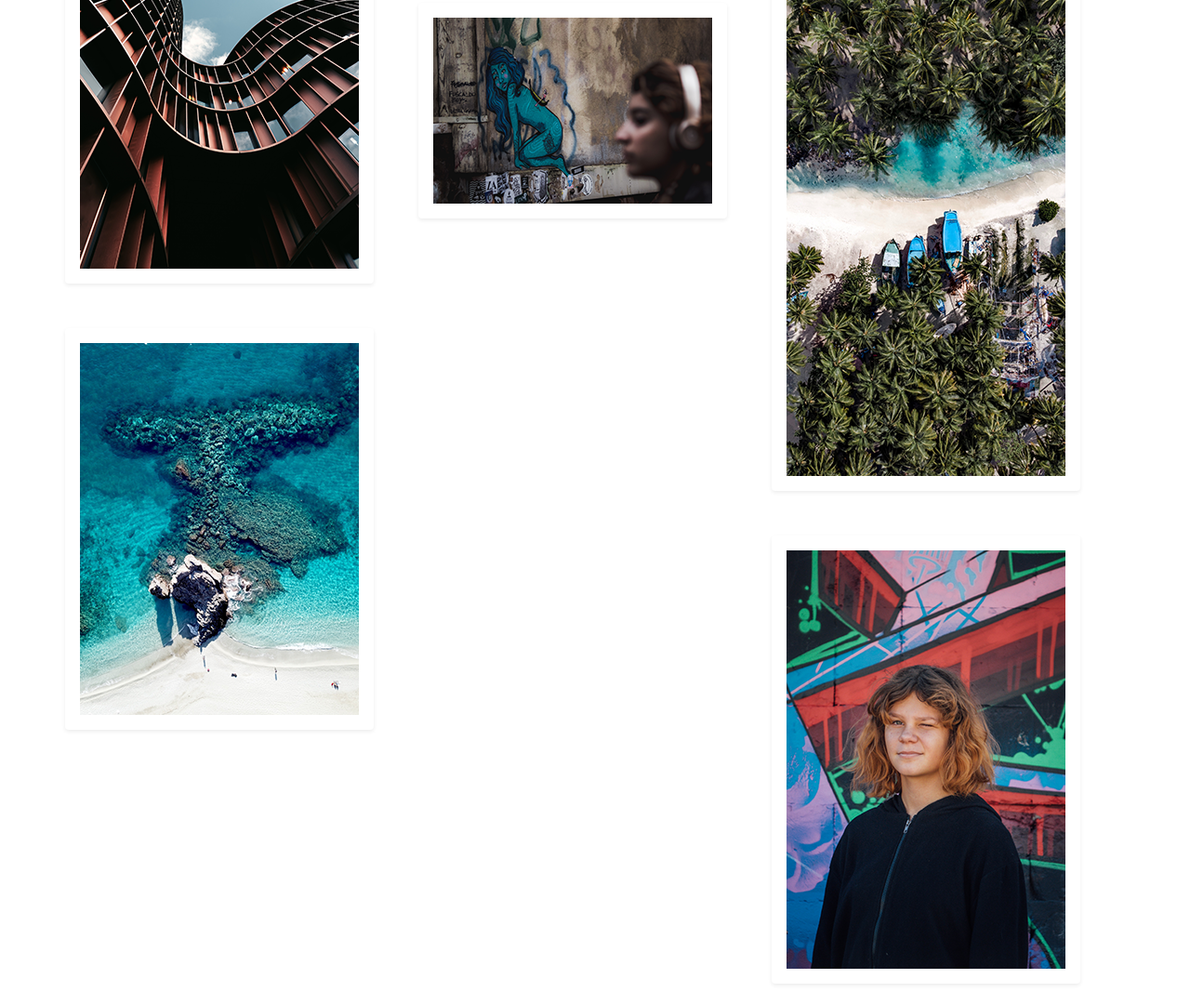
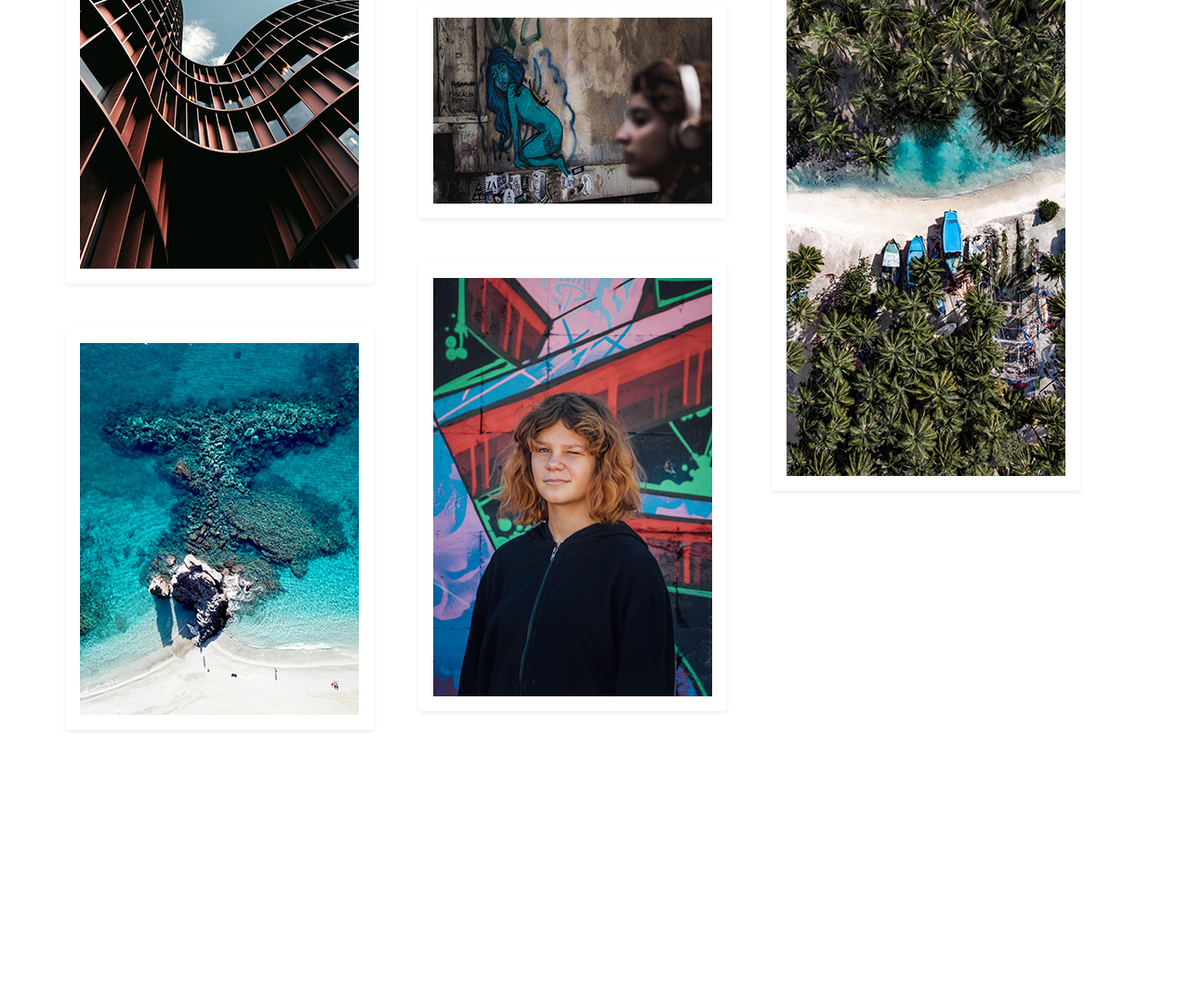
Before and after one commit to brittmoore86/m2-hw2-moore-britt, a plain HTML site: page index.html in a window 1280 px wide. Shown: the part 647-1728 px from the top of the page at 93% size. After the commit the page ends 1480 px from the top, so only its background shows below. Drawn offline with nearby package versions, Linux system fonts and the light colour scheme.

Commit message:
Update screenshot names to folder

```diff
--- a/index.html
+++ b/index.html
@@ -14,7 +14,7 @@
     <h1 class="text-center text-uppercase alert alert-info" role="alert">Assignment 3</h1>
 
     <div class="container">
-        <div class="row row-cols-1 row-cols-md-2 row-cols-lg-3">
+        <div class="row row-cols-sm-1 row-cols-md-2 row-cols-lg-3">
             <!-- <div class="col-4"></div> -->
                 <div class="thumbnail">
                     <img class="shadow-sm p-3 mb-5 bg-white rounded" src="img/hw2-image1.png" alt="">
@@ -26,12 +26,13 @@
                     <img class="shadow-sm p-3 mb-5 bg-white rounded" src="img/hw2-image2.png" alt="">
                     <img class="shadow-sm p-3 mb-5 bg-white rounded" src="img/hw2-image6.png" alt="">
                     <img class="shadow-sm p-3 mb-5 bg-white rounded" src="img/hw2-image3.png" alt="">
+                    <img class="shadow-sm p-3 mb-5 bg-white rounded" src="img/hw2-image8.png" alt="">
                 </div>
                 <!-- <div class="col-4"></div> -->
                 <div class="thumbnail">
                     <img class="shadow-sm p-3 mb-5 bg-white rounded" src="img/hw2-image4.png" alt="">
                     <img class="shadow-sm p-3 mb-5 bg-white rounded" src="img/hw2-image7.png" alt="">
-                    <img class="shadow-sm p-3 mb-5 bg-white rounded" src="img/hw2-image8.png" alt="">
+
                 </div>
             </div>
       </div>
```
Also changed, not shown: screenshots/Desktop.png (added), screenshots/Mobile_1024px.png (added), screenshots/Mobile_320px.png (added), screenshots/Mobile_375px.png (added), screenshots/Mobile_768px.png (added), 2 other files.
